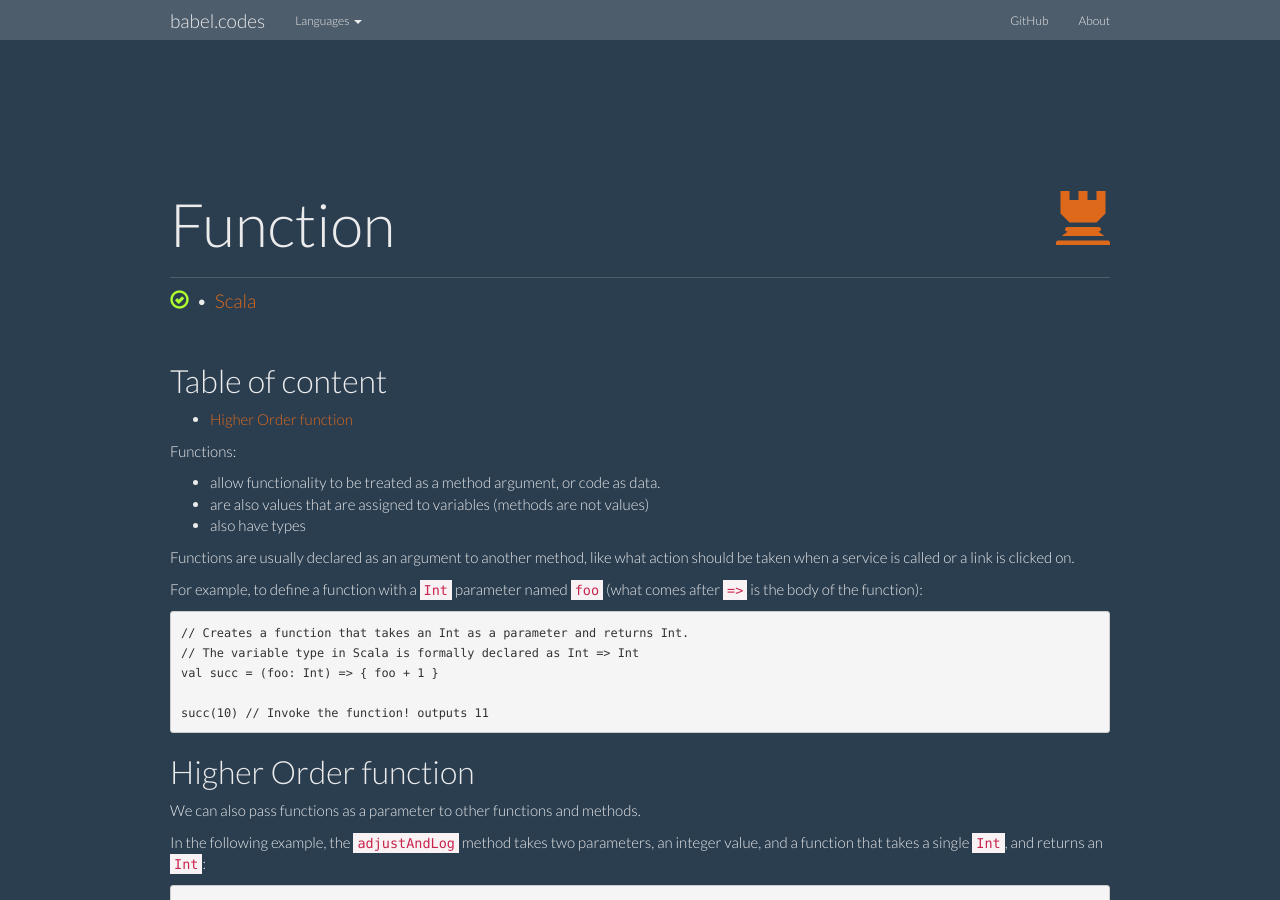
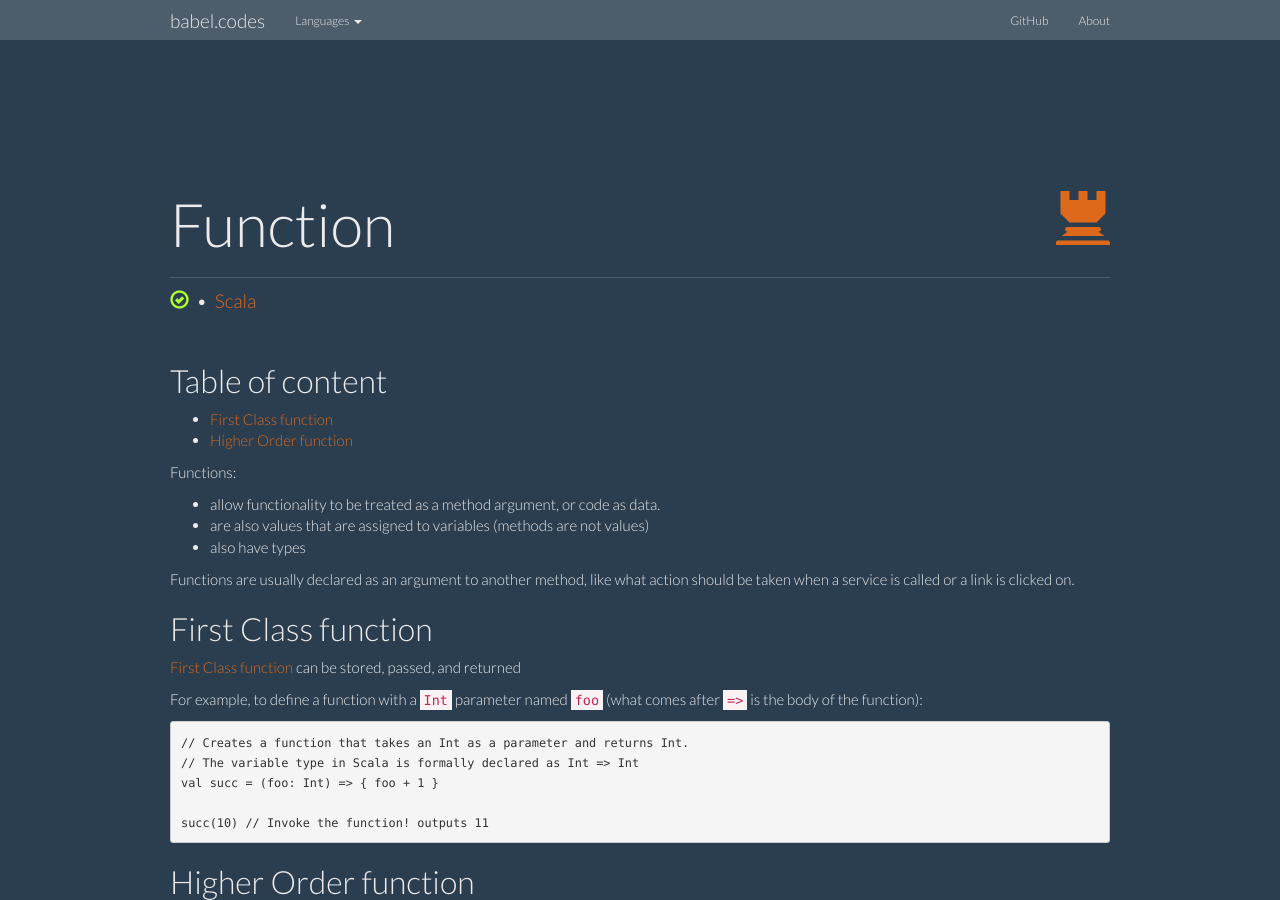
Before and after one commit to babelcodes/babelcodes.github.io, a Jekyll site: the page built from _languages/Scala/Function.md, in a window 1280 px wide and 900 px high. Built offline with Jekyll 4.4.1, drawn with Linux system fonts in a browser that asks for light colours; nearby versions of some CDN libraries.

Commit message:
#4 Scala: first class function.

````diff
--- a/_languages/Scala/Function.md
+++ b/_languages/Scala/Function.md
@@ -29,6 +29,10 @@ Functions:
 Functions are usually declared as an argument to another method, like what action should be taken when a service is called
 or a link is clicked on.
 
+## First Class function
+
+[First Class function](/functional/FirstClassFunction) can be stored, passed, and returned
+
 For example, to define a function with a `Int` parameter named `foo` (what comes after `=>` is the body of the function):
 
 ```
````
Also changed, not shown: _languages/Scala/index.md (+2 -2 lines).
